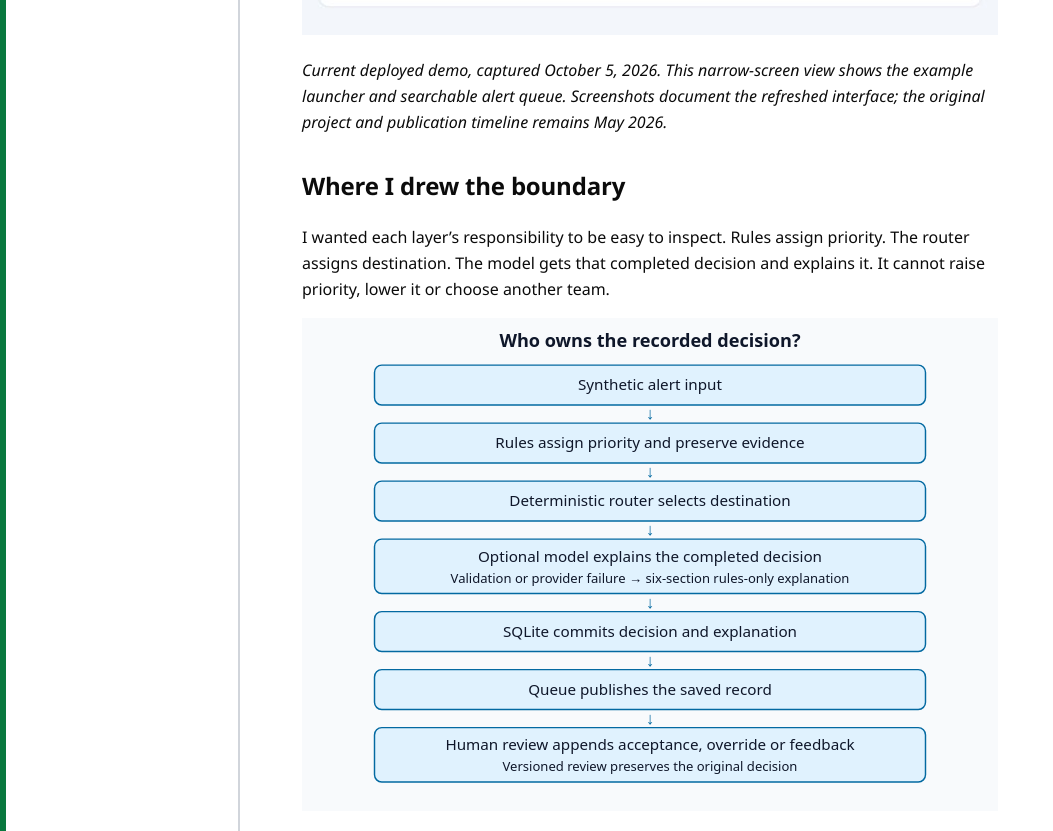
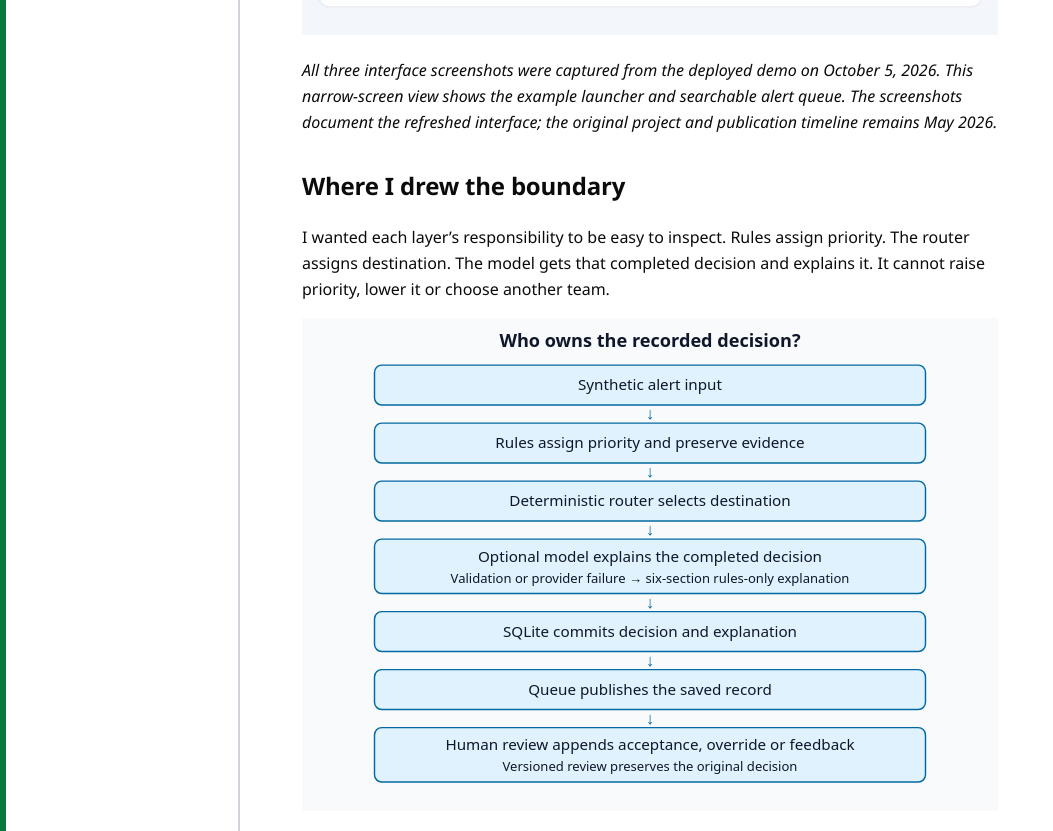
Before and after one commit to hsivasambu/cloud-resume-challenge, an Astro site in the folder site/: page /blog/clinical-alert-triage in a window 1280 px wide. Shown: the part 4546-5377 px from the top of the page, without its empty margins (0-1053 px from the left). Built offline with nearby package versions, Linux system fonts and the light colour scheme; Astro itself is replaced by a stand-in of ours.

Commit message:
Clarify demo screenshot dates and trigger fresh blog deployment

```diff
--- a/site/src/content/blog/clinical-alert-triage.md
+++ b/site/src/content/blog/clinical-alert-triage.md
@@ -32,7 +32,7 @@ The explanation belongs to the recorded decision. Opening an existing alert does
 
 ![Current demo with example launcher, queue filters and six synthetic alert cards](/images/alert-triaging/current-alert-queue.jpg)
 
-*Current deployed demo, captured October 5, 2026. This narrow-screen view shows the example launcher and searchable alert queue. Screenshots document the refreshed interface; the original project and publication timeline remains May 2026.*
+*All three interface screenshots were captured from the deployed demo on October 5, 2026. This narrow-screen view shows the example launcher and searchable alert queue. The screenshots document the refreshed interface; the original project and publication timeline remains May 2026.*
 
 ## Where I drew the boundary
 
```
